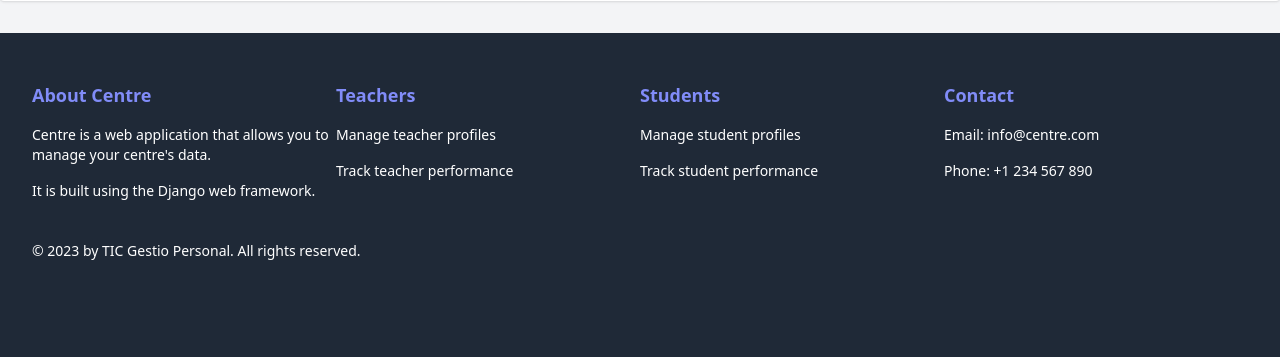
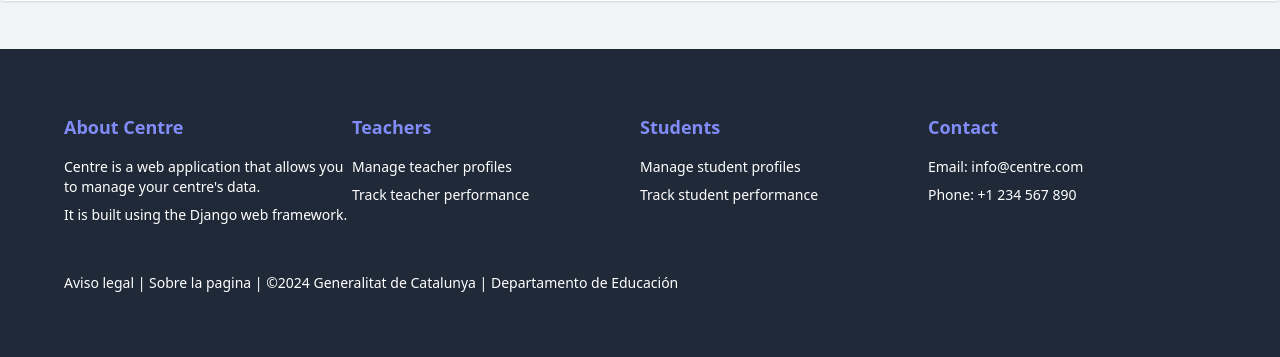
Before and after one commit to JostinCabascango/TIC_GestioPersonal, a Django app: template Centre/templates/Centre/about.html in a window 1280 px wide. Shown: the part 743-1100 px from the top of the page. Before the commit the page ends 1003 px from the top, so only its background shows below. Run offline with Django 3.2, Linux system fonts and the light colour scheme; the template is opened without the code that fills it, so the values that code supplies are empty; some libraries are stand-ins or nearby versions; some web fonts are replaced.

Commit message:
INDICAR QUE INDEX ESTA EN LA RAIZ DE LA WEB

```diff
--- a/Centre/static/css/styles.css
+++ b/Centre/static/css/styles.css
@@ -1,6 +1,19 @@
-.nav-link:hover {
+/*
+@keyframes hoverAnimation {
+    0% {
+        background-color: transparent;
+        color: #4a5568; !* Cambié el color del texto *!
+    }
+    100% {
+        background-color: #caeaff; !* Nuevo color de fondo *!
+        color: #ffffff; !* Nuevo color de texto *!
+    }
+}
+
+#navbar > div > div > div.flex a:hover {
     transition: all 0.4s ease-in-out;
     transform: scale(1.1);
-    color: #1F2937;
-    box-shadow: 0 10px 15px -3px rgba(0, 0, 0, 0.1), 0 4px 6px -2px rgba(0, 0, 0, 0.05);
+    animation: hoverAnimation 0.4s forwards;
+    box-shadow: 0 5px 15px rgba(0, 0, 0, 0.2);
 }
+*/
--- a/Centre/templates/partials/footer.html
+++ b/Centre/templates/partials/footer.html
@@ -1,37 +1,37 @@
-<footer class="bg-gray-800 text-white py-12 mt-8">
-    <div class="container mx-auto px-4 sm:px-6 lg:px-8">
-        <div class="flex flex-wrap justify-between">
+<footer class="bg-gray-800 text-white py-16 mt-12">
+    <div class="container mx-auto px-8 sm:px-12 lg:px-16">
+        <div class="flex flex-wrap justify-between space-y-8 sm:space-y-0">
             <div class="w-full sm:w-1/2 md:w-1/4 h-auto">
-                <h6 class="font-semibold text-lg mb-2 text-indigo-400">About Centre</h6>
-                <ul class="list-unstyled text-sm">
-                    <li class="py-2">Centre is a web application that allows you to manage your centre's data.</li>
-                    <li class="py-2">It is built using the Django web framework.</li>
+                <h6 class="font-semibold text-lg mb-4 text-indigo-400">About Centre</h6>
+                <ul class="list-unstyled text-sm space-y-2">
+                    <li>Centre is a web application that allows you to manage your centre's data.</li>
+                    <li>It is built using the Django web framework.</li>
                 </ul>
             </div>
-            <div class="w-full sm:w-1/2 md:w-1/4 h-auto mt-8 sm:mt-0">
-                <h6 class="font-semibold text-lg mb-2 text-indigo-400">Teachers</h6>
-                <ul class="list-unstyled text-sm">
-                    <li class="py-2">Manage teacher profiles</li>
-                    <li class="py-2">Track teacher performance</li>
+            <div class="w-full sm:w-1/2 md:w-1/4 h-auto mt-12 sm:mt-0">
+                <h6 class="font-semibold text-lg mb-4 text-indigo-400">Teachers</h6>
+                <ul class="list-unstyled text-sm space-y-2">
+                    <li>Manage teacher profiles</li>
+                    <li>Track teacher performance</li>
                 </ul>
             </div>
-            <div class="w-full sm:w-1/2 md:w-1/4 h-auto mt-8 md:mt-0">
-                <h6 class="font-semibold text-lg mb-2 text-indigo-400">Students</h6>
-                <ul class="list-unstyled text-sm">
-                    <li class="py-2">Manage student profiles</li>
-                    <li class="py-2">Track student performance</li>
+            <div class="w-full sm:w-1/2 md:w-1/4 h-auto mt-12 md:mt-0">
+                <h6 class="font-semibold text-lg mb-4 text-indigo-400">Students</h6>
+                <ul class="list-unstyled text-sm space-y-2">
+                    <li>Manage student profiles</li>
+                    <li>Track student performance</li>
                 </ul>
             </div>
-            <div class="w-full sm:w-1/2 md:w-1/4 h-auto mt-8 md:mt-0">
-                <h6 class="font-semibold text-lg mb-2 text-indigo-400">Contact</h6>
-                <ul class="list-unstyled text-sm">
-                    <li class="py-2">Email: info@centre.com</li>
-                    <li class="py-2">Phone: +1 234 567 890</li>
+            <div class="w-full sm:w-1/2 md:w-1/4 h-auto mt-12 md:mt-0">
+                <h6 class="font-semibold text-lg mb-4 text-indigo-400">Contact</h6>
+                <ul class="list-unstyled text-sm space-y-2">
+                    <li>Email: info@centre.com</li>
+                    <li>Phone: +1 234 567 890</li>
                 </ul>
             </div>
         </div>
-        <div class="mt-8 text-sm">
-            &copy; 2023 by TIC Gestio Personal. All rights reserved.
+        <div class="mt-12 text-sm">
+            Aviso legal | Sobre la pagina | ©2024 Generalitat de Catalunya | Departamento de Educación
         </div>
     </div>
 </footer>
--- a/Centre/urls.py
+++ b/Centre/urls.py
@@ -6,7 +6,7 @@ from Centre.views import AboutView, IndexView, RegisterView, StudentsView, Stude
 
 urlpatterns = [
     path("about/", AboutView.as_view(), name="about"),
-    path("index/", IndexView.as_view(), name="index"),
+    path("", IndexView.as_view(), name="index"),
     path("register/", RegisterView.as_view(), name="register"),
 
     path("students/", StudentsView.as_view(), name="students"),
```
Also changed, not shown: Centre/migrations/0002_course_remove_student_course_remove_teacher_course_and_more.py (added), Centre/migrations/0003_alter_module_duration.py (added), Centre/migrations/0004_student_role_teacher_role.py (added), Centre/migrations/0005_auto_20240424_2022.py (added).
